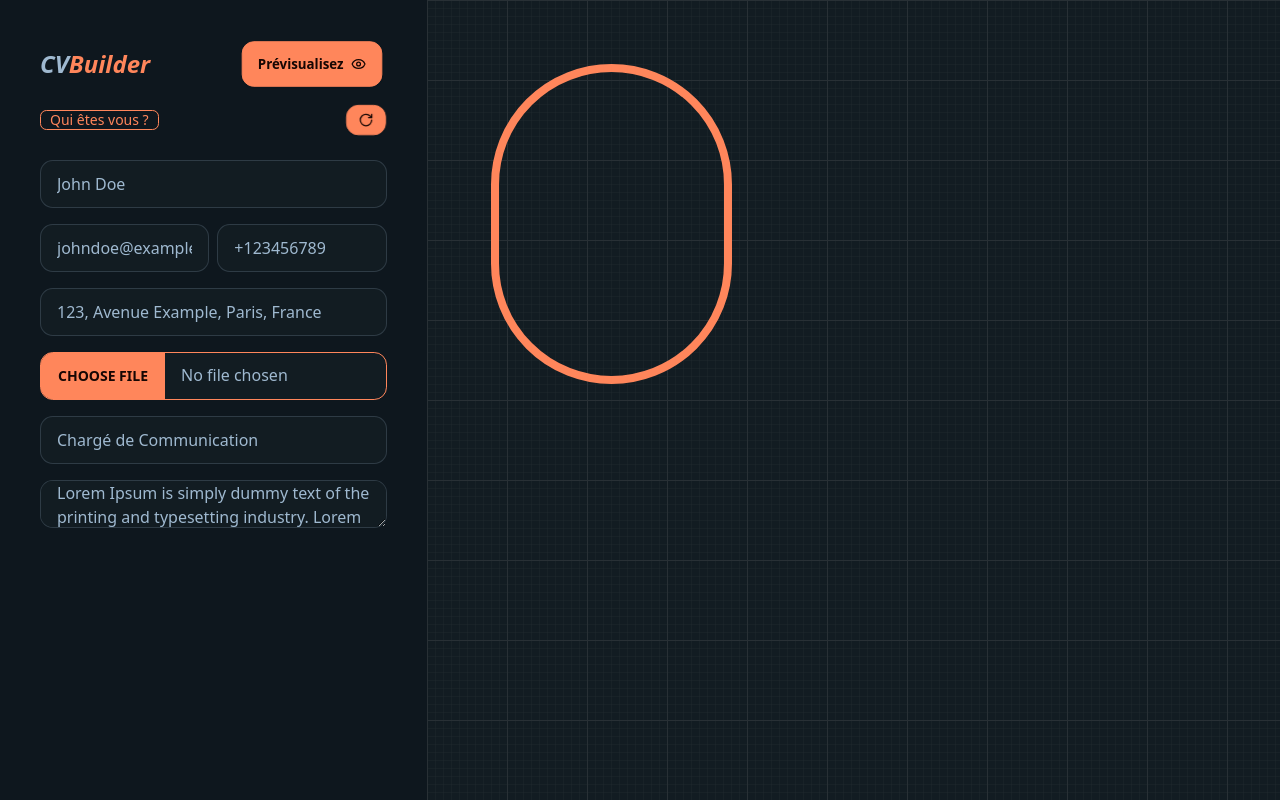
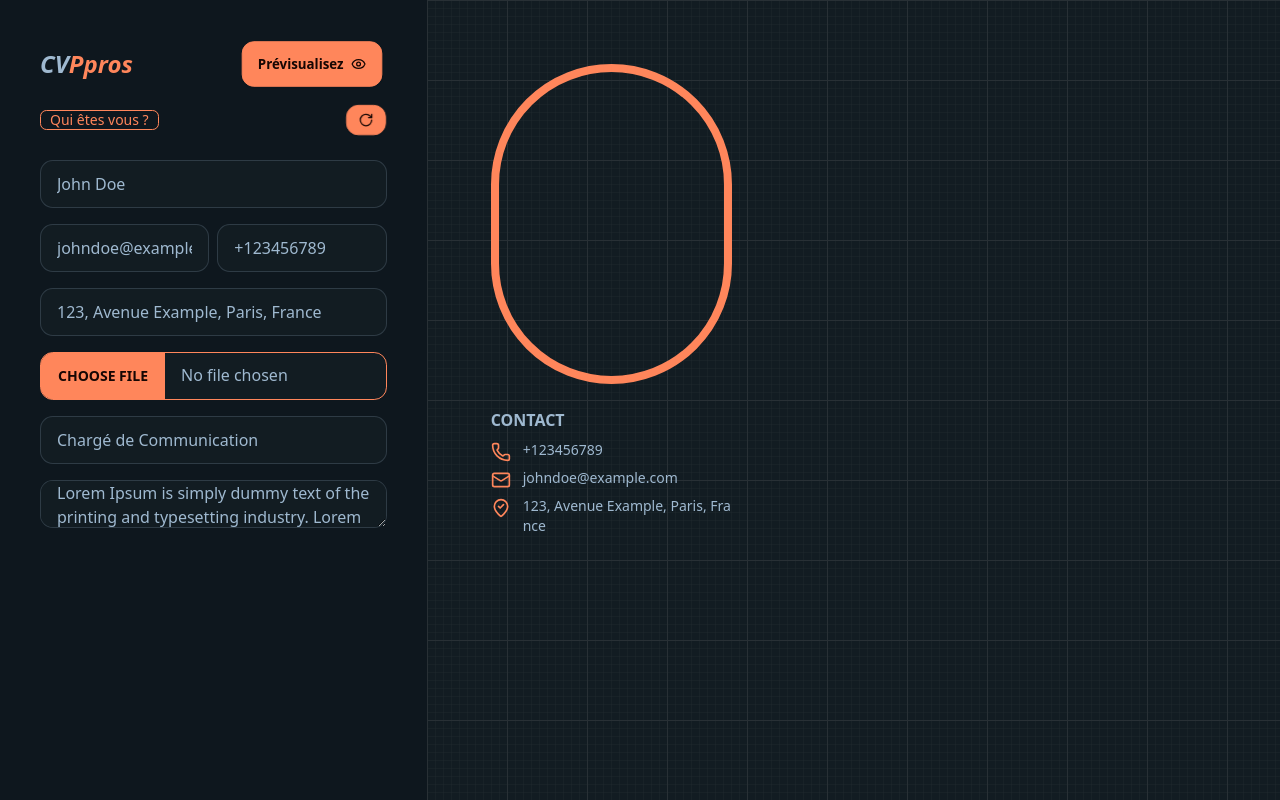
Before and after one commit to noelfoka/cd-pdf-creator, a Next.js app: page / in a window 1280 px wide. Built offline with nearby package versions, Linux system fonts and the light colour scheme.

Commit message:
premieres info contact

```diff
--- a/app/components/CVPreview.tsx
+++ b/app/components/CVPreview.tsx
@@ -3,6 +3,7 @@
 import { PersonalDetails } from "@/type";
 import React from "react";
 import Image from "next/image";
+import { Mail, MapPinCheckInside, Phone } from "lucide-react";
 
 type Props = {
   personalDetails: PersonalDetails;
@@ -13,6 +14,7 @@ const CVPreview: React.FC<Props> = ({ personalDetails, file }) => {
   return (
     <div className={`flex p-16 w-[950px] h-[1200px] shadow-lg`}>
       <div className="flex flex-col w-1/3">
+
         <div className="h-80 rounded-full border-8 overflow-hidden border-primary">
           {file && (
             <Image
@@ -30,8 +32,60 @@ const CVPreview: React.FC<Props> = ({ personalDetails, file }) => {
             />
           )}
         </div>
-        <div></div>
+
+        <div className="mt-4 flex flex-col w-full">
+          <div>
+            <h1 className="uppercase font-bold my-2">
+              contact
+            </h1>
+
+            <ul className="space-y-2">
+              <li className="flex">
+                <div className="break-all text-sm relative">
+                  <div className="ml-8">
+                    {personalDetails.phone}
+                  </div>
+                  {personalDetails.phone && (
+                    <div className="absolute left-0 top-0">
+                      <Phone className="w-5 text-primary" />
+                    </div>
+                  )}
+                </div>
+              </li>
+
+              <li className="flex">
+                <div className="break-all text-sm relative">
+                  <div className="ml-8">
+                    {personalDetails.email}
+                  </div>
+                  {personalDetails.email && (
+                    <div className="absolute left-0 top-0">
+                      <Mail className="w-5 text-primary" />
+                    </div>
+                  )}
+                </div>
+              </li>
+
+              <li className="flex">
+                <div className="break-all text-sm relative">
+                  <div className="ml-8">
+                    {personalDetails.address}
+                  </div>
+                  {personalDetails.address && (
+                    <div className="absolute left-0 top-0">
+                      <MapPinCheckInside className="w-5 text-primary" />
+                    </div>
+                  )}
+                </div>
+              </li>
+
+            </ul>
+          </div>
+        </div>
+
       </div>
+
+      <div></div>
     </div>
   );
 };
--- a/app/page.tsx
+++ b/app/page.tsx
@@ -23,7 +23,7 @@ export default function Home() {
             <div className="mb-4 flex justify-between items-center">
               <h1 className="text-2xl font-bold italic">
                 CV
-                <span className="text-primary">Builder</span>
+                <span className="text-primary">Ppros</span>
               </h1>
               <button className="btn btn-primary">
                 Prévisualisez
```
